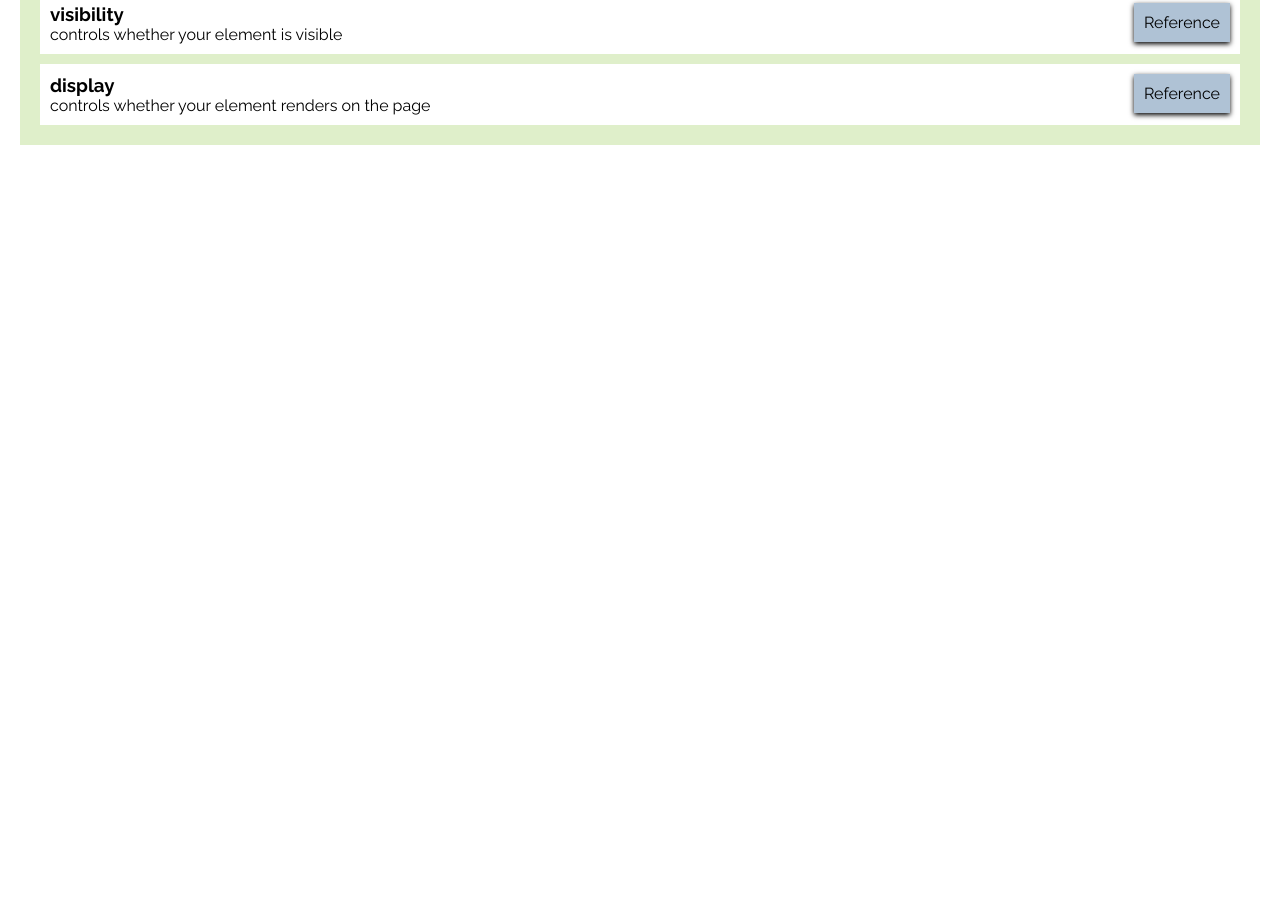
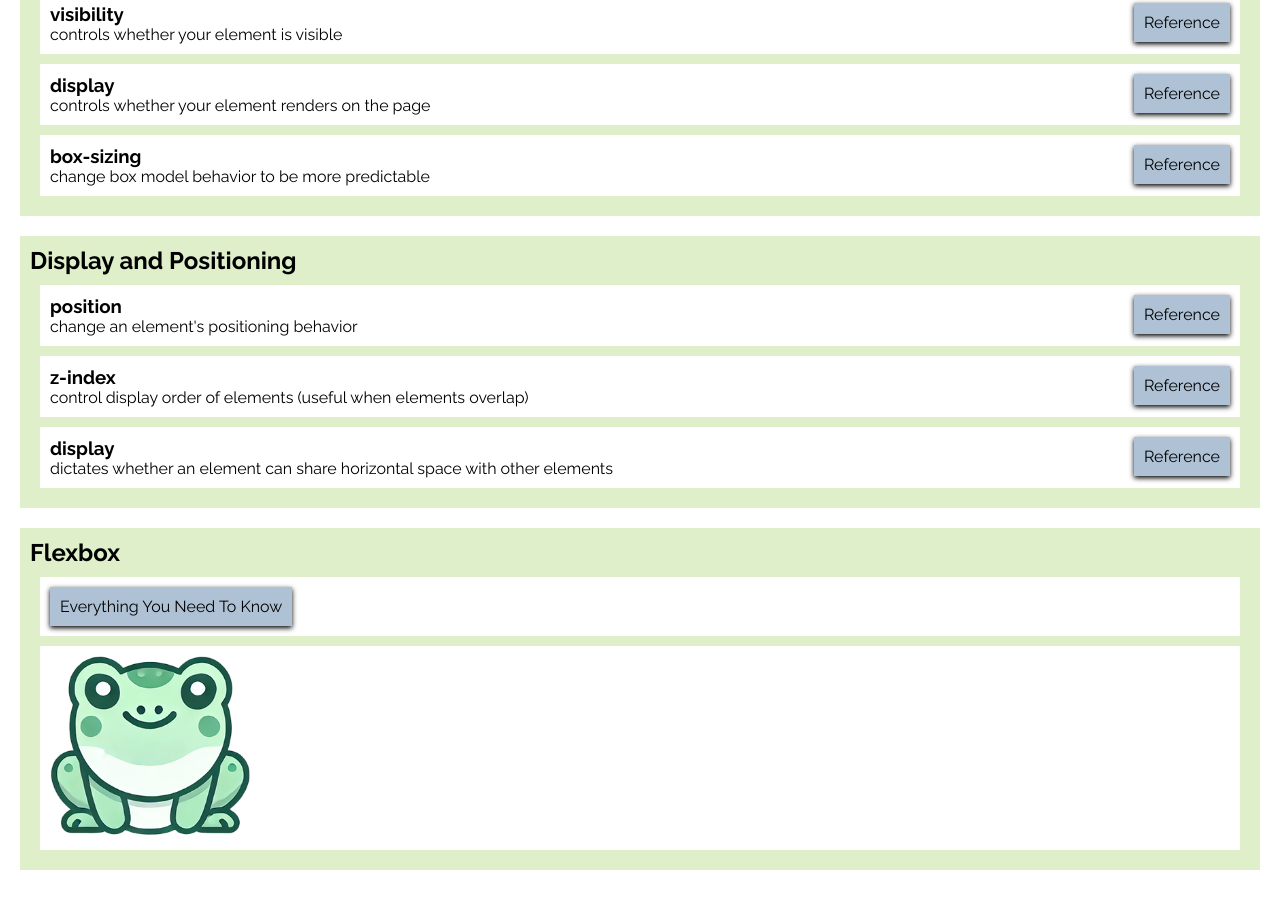
Before and after one commit to taylorblankenship/taylorblankenship.github.io, a plain HTML site: page css/index.html in a window 1280 px wide. Shown: the part 2615-3524 px from the top of the page. Before the commit the page ends 2880 px from the top, so only its background shows below. Drawn offline with Linux system fonts and the light colour scheme; files whose address does not match are found by name; a web font is replaced by a local one.

Commit message:
display and positioning and flexbox

```diff
--- a/css/index.html
+++ b/css/index.html
@@ -352,6 +352,69 @@
             ><div class="fakeButton">Reference</div></a
           >
         </div>
+        <div>
+          <div>
+            <h3>box-sizing</h3>
+            change box model behavior to be more predictable
+          </div>
+          <a
+            href="https://www.w3schools.com/css/css3_box-sizing.asp"
+            target="_blank"
+            ><div class="fakeButton">Reference</div></a
+          >
+        </div>
+      </div>
+      <div class="lessonContainer">
+        <h2>Display and Positioning</h2>
+        <div>
+          <div>
+            <h3>position</h3>
+            change an element's positioning behavior
+          </div>
+          <a
+            href="https://www.w3schools.com/cssref/pr_class_position.php"
+            target="_blank"
+            ><div class="fakeButton">Reference</div></a
+          >
+        </div>
+        <div>
+          <div>
+            <h3>z-index</h3>
+            control display order of elements (useful when elements overlap)
+          </div>
+          <a
+            href="https://www.w3schools.com/cssref/pr_pos_z-index.php"
+            target="_blank"
+            ><div class="fakeButton">Reference</div></a
+          >
+        </div>
+        <div>
+          <div>
+            <h3>display</h3>
+            dictates whether an element can share horizontal space with other
+            elements
+          </div>
+          <a
+            href="https://www.w3schools.com/cssref/pr_class_display.php"
+            target="_blank"
+            ><div class="fakeButton">Reference</div></a
+          >
+        </div>
+      </div>
+      <div class="lessonContainer">
+        <h2>Flexbox</h2>
+        <div>
+          <a
+            href="https://css-tricks.com/snippets/css/a-guide-to-flexbox/"
+            target="_blank"
+            ><div class="fakeButton">Everything You Need To Know</div></a
+          >
+        </div>
+        <div>
+          <a href="https://flexboxfroggy.com/" target="_blank"
+            ><img src="/frog.png" alt="A cute frog" style="max-width: 200px"
+          /></a>
+        </div>
       </div>
     </main>
     <footer>pls don't sue me.</footer>
```
Also changed, not shown: frog.png (added).
